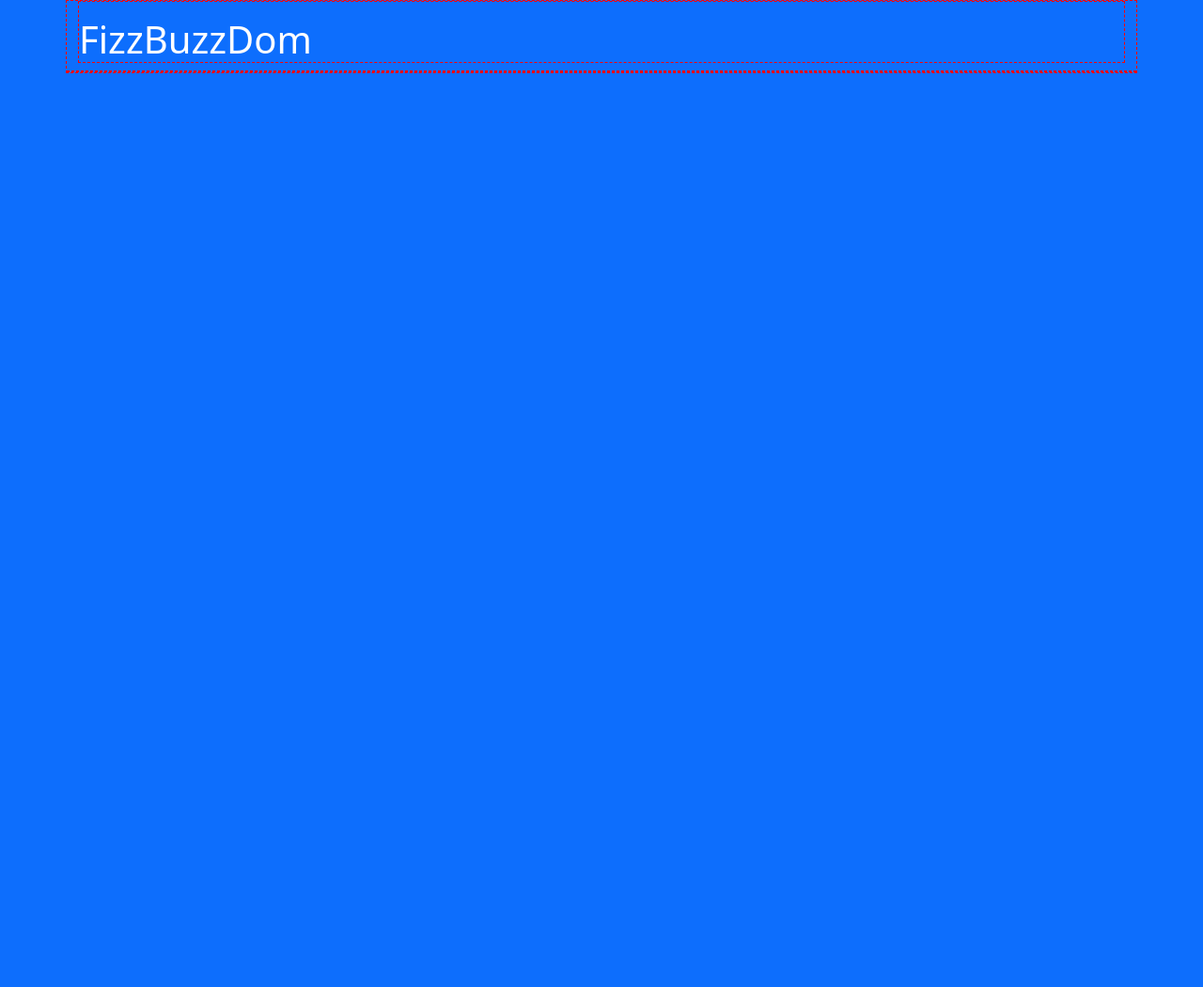
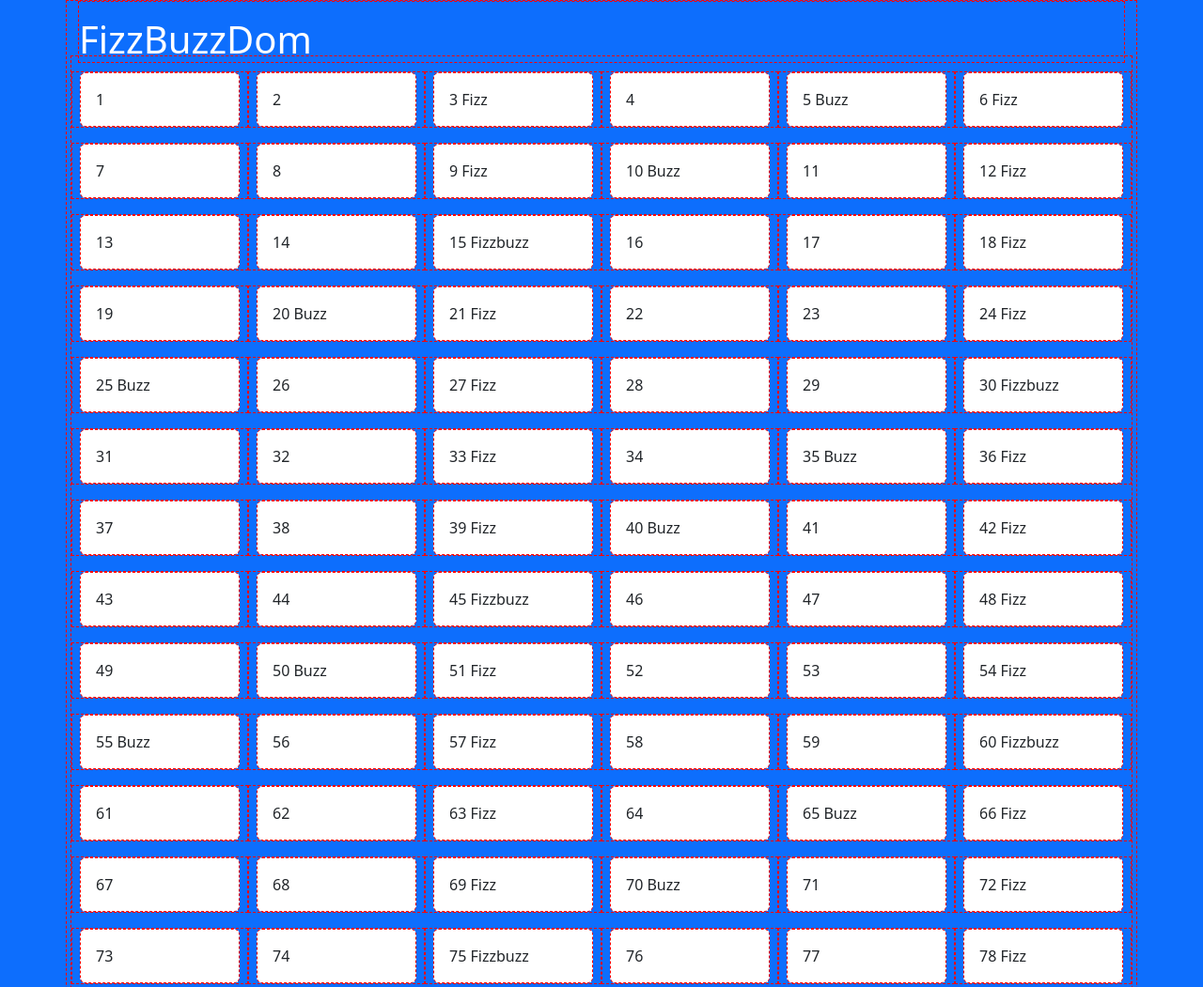
Before and after one commit to cyberfolk/js-fizzbuzz, a plain HTML site: page index.html in a window 1280 px wide. Shown: the top 1051 px of the page at 94% size. Before the commit the page ends 800 px from the top, so only its background shows below. Drawn offline with nearby package versions, Linux system fonts and the light colour scheme.

Commit message:
Refact algoritm with let special & show card html

```diff
--- a/assets/js/main.js
+++ b/assets/js/main.js
@@ -20,16 +20,20 @@
  * Applica stili differenti agli elementi aggiunti al DOM nel *BONUS 1*, a seconda che il valore inserito sia un numero, un fizz, un buzz o un fizzbuzz.
  * Se sei a corto di idee per lo stile, potresti prendere spunto dallo screenshot fornito in consegna.*/
 
-console.log("funziona?");
+const rowEl = document.querySelector(".row");
+console.log(rowEl);
 
 for (let i = 1; i <= 100; i++) {
+  let special = "";
   if (i % 3 == 0 && i % 5 == 0) {
-    console.log(`${i} = FizzBuzz`);
+    special = "Fizzbuzz";
   } else if (i % 3 == 0) {
-    console.log(`${i} = Fizz`);
+    special = "Fizz";
   } else if (i % 5 == 0) {
-    console.log(`${i} = Buzz`);
-  } else {
-    console.log(`${i}`);
+    special = "Buzz";
   }
+
+  console.log(`${i} ${special}`);
+  const colCardElement = `<div class="col"><div class="card p-3 bg-white">${i} ${special}</div></div>`;
+  rowEl.innerHTML += colCardElement;
 }
--- a/index.html
+++ b/index.html
@@ -12,8 +12,7 @@
     <body class="bg-primary debug">
         <div class="container">
             <h1 class="text-white pt-3">FizzBuzzDom</h1>
-            <div class="row">
-
+            <div class="row row-cols-6 g-3">
             </div>
             <!-- /.row -->
         </div>
```
